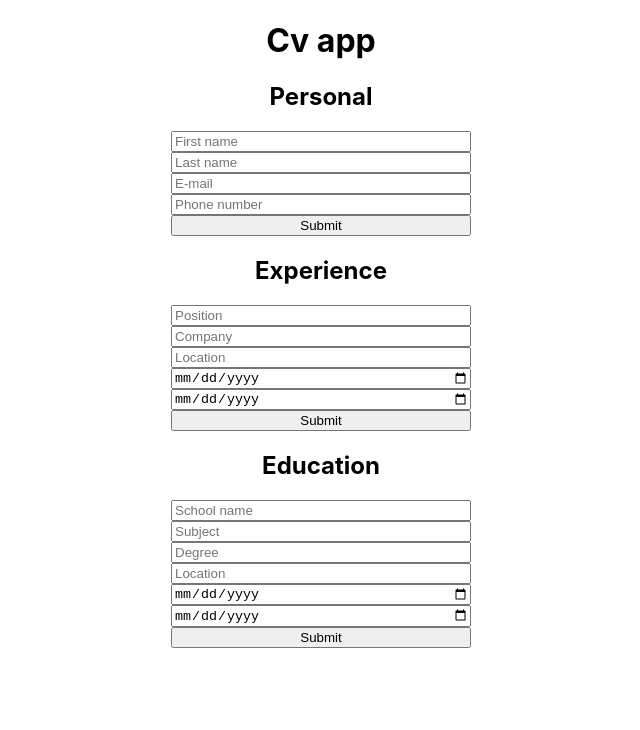
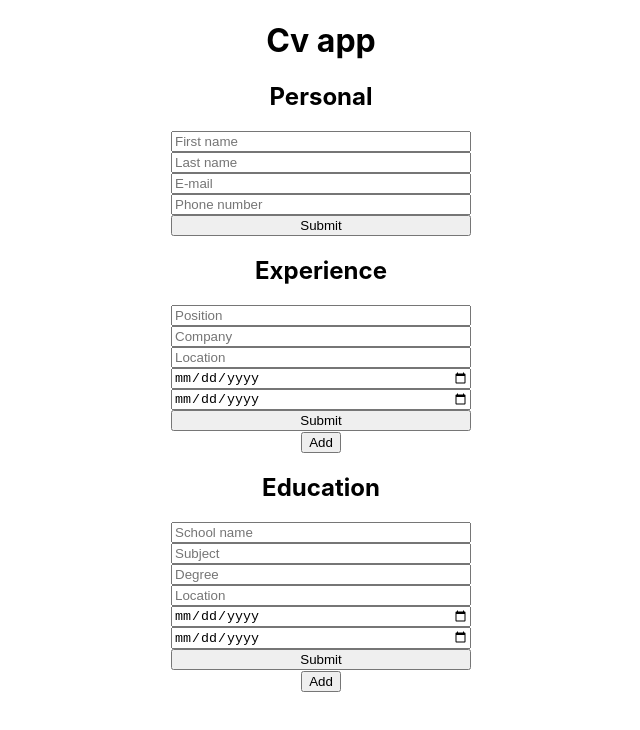
Before and after one commit to Vienio99/cv-app, a React (Create React App) app: page / in a window 1280 px wide. Shown: the top 730 px of the page, without its empty margins (319-959 px from the left). Built offline with nearby package versions, Linux system fonts and the light colour scheme.

Commit message:
adding multiple sections

```diff
--- a/src/App.js
+++ b/src/App.js
@@ -1,6 +1,67 @@
+import React from 'react'
 import Section from './Components/Section.js'
 
-function App () {
+// function App () {
+
+//   return (
+//     <div className='content'>
+//       <h1>Cv app</h1>
+//       <div className='personal-section'>
+//         <h2>Personal</h2>
+//         <Section sectionName='personal' />
+//       </div>
+//       <div className='experience-section'>
+//         <h2>Experience</h2>
+//         <Section sectionName='experience' />
+//         <button type='button' onClick={handleAdd}>Add</button>
+//       </div>
+//       <div className='education-section'>
+//         <h2>Education</h2>
+//         <Section sectionName='education' />
+//         <button type='button'>Add</button>
+//       </div>
+//     </div>
+//   )
+// }
+
+class App extends React.Component {
+  constructor (props) {
+    super(props)
+
+    this.state = {
+      sectionList: ['experience', 'education']
+    }
+
+    this.handleAdd = this.handleAdd.bind(this)
+  }
+
+  handleAdd (section) {
+    if (section === 'experience') {
+      this.setState({
+        sectionList: [section, ...this.state.sectionList]
+      })
+    } else {
+      this.setState({
+        sectionList: [...this.state.sectionList, section]
+      })
+    }
+  }
+
+  render () {
+    const { handleAdd } = this
+    const { sectionList } = this.state
+    const elementsList = []
+    for (let i = 0; i < sectionList.length; i++) {
+      const section = sectionList[i]
+      const upperCaseSection = section.charAt(0).toUpperCase() + section.slice(1)
+      elementsList.push(
+        <div className={section}>
+          <h2>{upperCaseSection}</h2>
+          <Section sectionName={section} />
+          <button type='button' onClick={() => handleAdd(section)}>Add</button>
+        </div>
+      )
+    }
     return (
       <div className='content'>
         <h1>Cv app</h1>
@@ -8,16 +69,20 @@ function App () {
           <h2>Personal</h2>
           <Section sectionName='personal' />
         </div>
-      <div className='experience-section'>
+        {elementsList}
+        {/* <div className='experience-section'>
           <h2>Experience</h2>
           <Section sectionName='experience' />
+          <button type='button' onClick={() => handleAdd('experience')}>Add</button>
         </div>
         <div className='education-section'>
           <h2>Education</h2>
           <Section sectionName='education' />
-      </div>
+          <button type='button' onClick={() => handleAdd('education')}>Add</button>
+        </div> */}
       </div>
     )
   }
+}
 
 export default App
```
Also changed, not shown: src/Components/Section.js (indentation only). Lines whose indentation alone changed are shown as unchanged.
